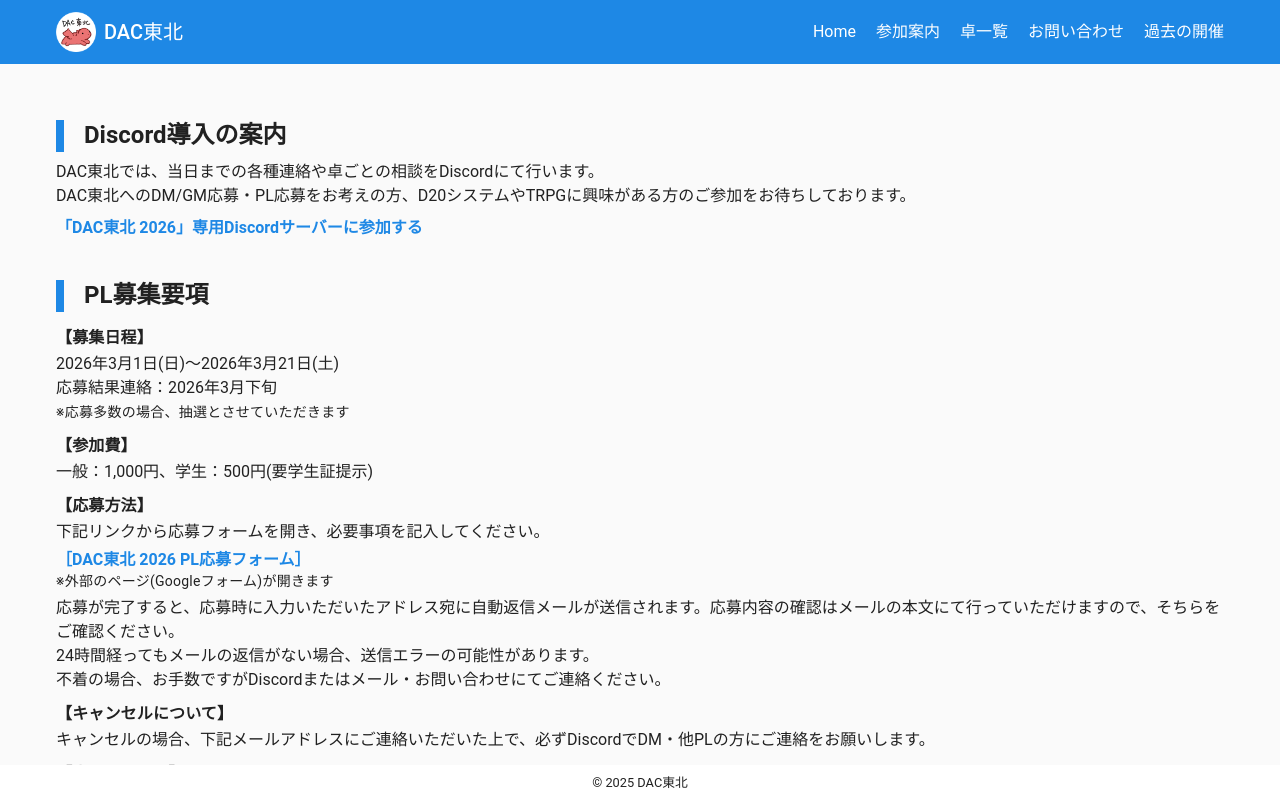
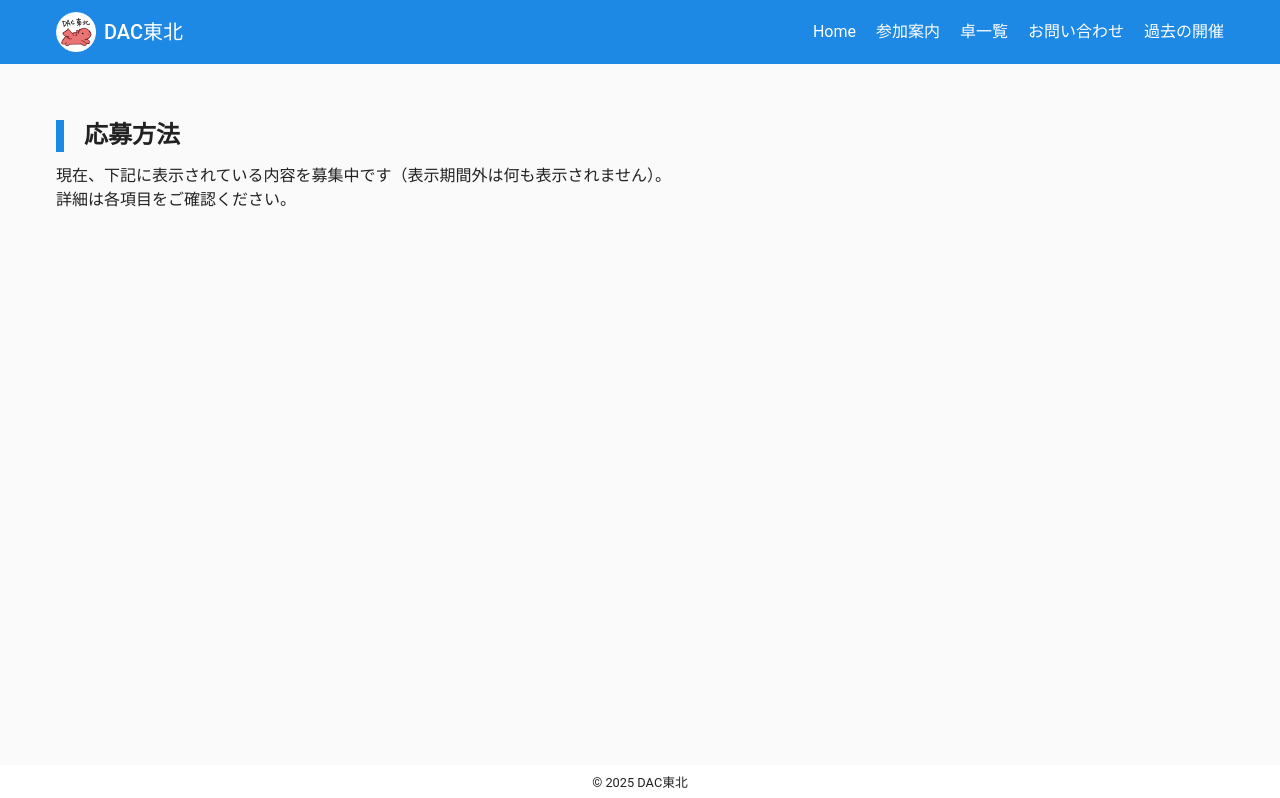
Before and after one commit to jinbe-s/dac_tohoku, a Nuxt app: page /about in a window 1280 px wide. Shown: the top 798 px of the page. Built offline with nearby package versions, Linux system fonts and the light colour scheme.

Commit message:
期日修正など

```diff
--- a/app/config/events.ts
+++ b/app/config/events.ts
@@ -2,10 +2,9 @@ export type PhaseKey = 'GM1' | 'GM2' | 'PL1' | 'PL2'
 export type Range = { start: string; end: string } // ISO推奨（JST +09:00）
 
 export const PHASES: Partial<Record<PhaseKey, Range>> = {
-  GM1: { start: '2025-11-28T23:00:00+09:00', end: '2026-02-18T23:59:59+09:00' },
-  // MEMO: 変更
-  // GM2: { start: '2026-03-08T00:00:00+09:00', end: '2026-03-21T23:59:59+09:00' },
-  PL1: { start: '2026-03-08T00:00:00+09:00', end: '2026-03-29T23:59:59+09:00' },
+  GM1: { start: '2026-02-07T00:00:00+09:00', end: '2026-02-23T23:59:59+09:00' },
+  GM2: { start: '2026-03-01T00:00:00+09:00', end: '2026-03-21T23:59:59+09:00' },
+  PL1: { start: '2026-03-01T00:00:00+09:00', end: '2026-03-21T23:59:59+09:00' },
 	// PL2: { start: '2026-04-05T00:00:00+09:00', end: '2026-04-25T23:59:59+09:00' },
 }
 
--- a/app/pages/about.vue
+++ b/app/pages/about.vue
@@ -2,29 +2,21 @@
   <v-container class="py-10">
     <v-row>
       <v-col cols="12">
-        <TextMainTitle title="Discord導入の案内" section-id="discord" />
-        <div class="mt-2">
-          <p>DAC東北では、当日までの各種連絡や卓ごとの相談をDiscordにて行います。</p>
-          <p>DAC東北へのDM/GM応募・PL応募をお考えの方、D20システムやTRPGに興味がある方のご参加をお待ちしております。</p>
-          <p class="mt-2">
-            <a
-              href=""
-              target="_blank"
-              rel="noopener noreferrer"
-              class="text-decoration-none font-weight-bold"
-              :style="{ color: primary }"
-            >「DAC東北 2026」専用Discordサーバーに参加する</a>
-          </p>
+        <TextMainTitle title="応募方法" section-id="participationGuide" />
+        <div class="mt-3 text-body d-flex flex-column ga-2">
+          <p>現在、下記に表示されている内容を募集中です（表示期間外は何も表示されません）。<br>詳細は各項目をご確認ください。</p>
         </div>
       </v-col>
     </v-row>
+    <UtilPhase>
+      <template v-for="k in ['PL1', 'PL2']" :key="k" v-slot:[k]>
         <v-row>
           <v-col cols="12">
             <TextMainTitle title="PL募集要項" section-id="plRecruit" />
             <div class="mt-3 text-body d-flex flex-column ga-2">
               <div>
                 <p class="text-subtitle-1"><strong>【募集日程】</strong></p>
-            <p>2026年3月1日(日)〜2026年3月21日(土)</p>
+                <p>2026年3月1日(日)〜2026年3月21日(土) 23:59</p>
                 <p>応募結果連絡：2026年3月下旬<br><span class="text-body-2">※応募多数の場合、抽選とさせていただきます</span></p>
               </div>
               <div>
@@ -69,13 +61,15 @@
             </div>
           </v-col>
         </v-row>
+      </template>
+      <template v-for="k in ['GM1', 'GM2']" :key="k" v-slot:[k]>
         <v-row>
           <v-col cols="12">
             <TextMainTitle title="DM/GM募集要項" section-id="dmRecruit" />
             <div class="mt-3 text-body d-flex flex-column ga-2">
               <div>
                 <p class="text-subtitle-1"><strong>【募集日程】</strong></p>
-            <p>2026年2月1日(日)〜2026年2月23日(月祝)</p>
+                <p>2026年2月7日(土)〜2026年2月23日(月祝) 23:59まで</p>
                 <p>応募結果連絡：2026年2月24日以降<br><span class="text-body-2">※応募多数の場合、抽選とさせていただきます</span></p>
               </div>
               <div>
@@ -115,6 +109,8 @@
             </div>
           </v-col>
         </v-row>
+      </template>
+    </UtilPhase>
   </v-container>
 </template>
 
--- a/app/pages/index.vue
+++ b/app/pages/index.vue
@@ -82,7 +82,7 @@
           class="mt-3"
           :items="[
             { name: '2/7(土)', title: 'GMエントリー開始' },
-            { name: '3/1(日)', title: 'GMエントリー終了' },
+            { name: '2/23(月祝)', title: 'GMエントリー終了(予定)' },
             { name: '3月前半', title: 'プレイヤー募集開始予定' },
             { name: '4月前半', title: '卓分け発表'},
           ]"
```
Lines whose indentation alone changed are shown as unchanged.
